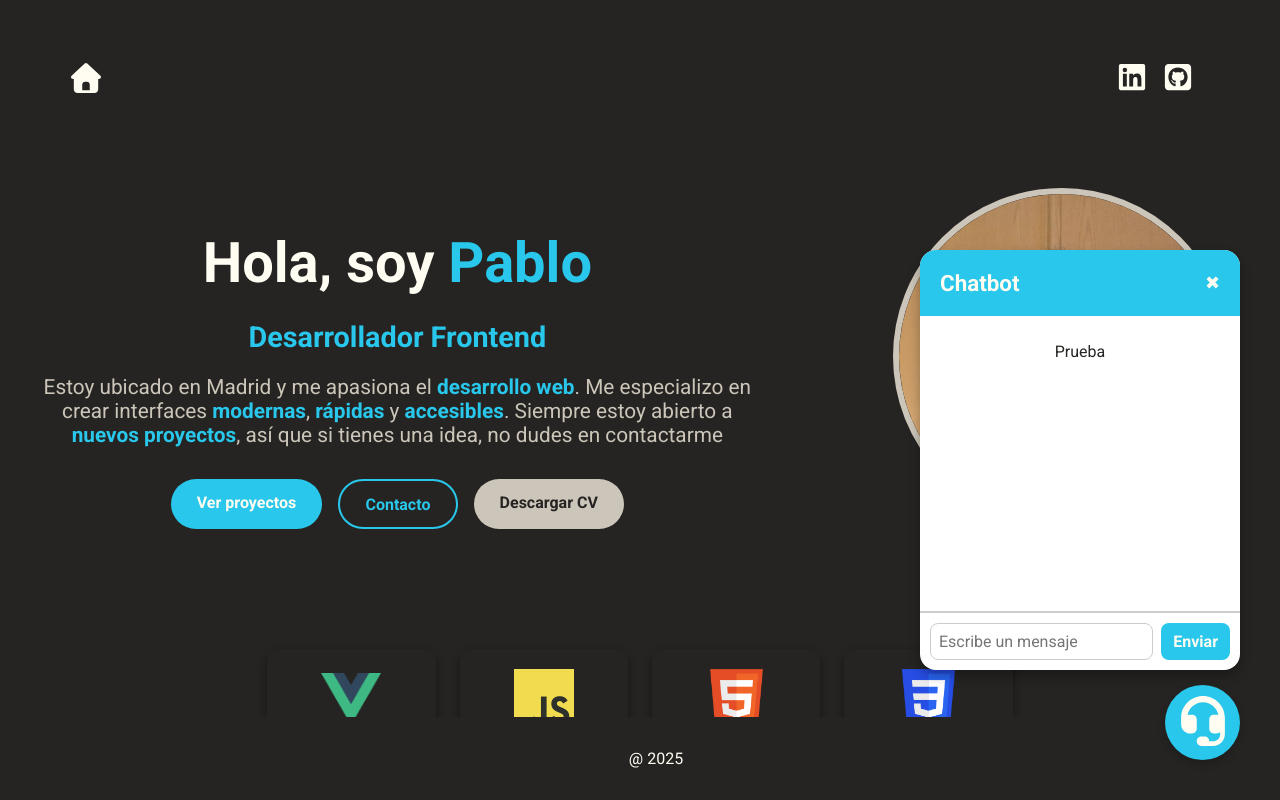
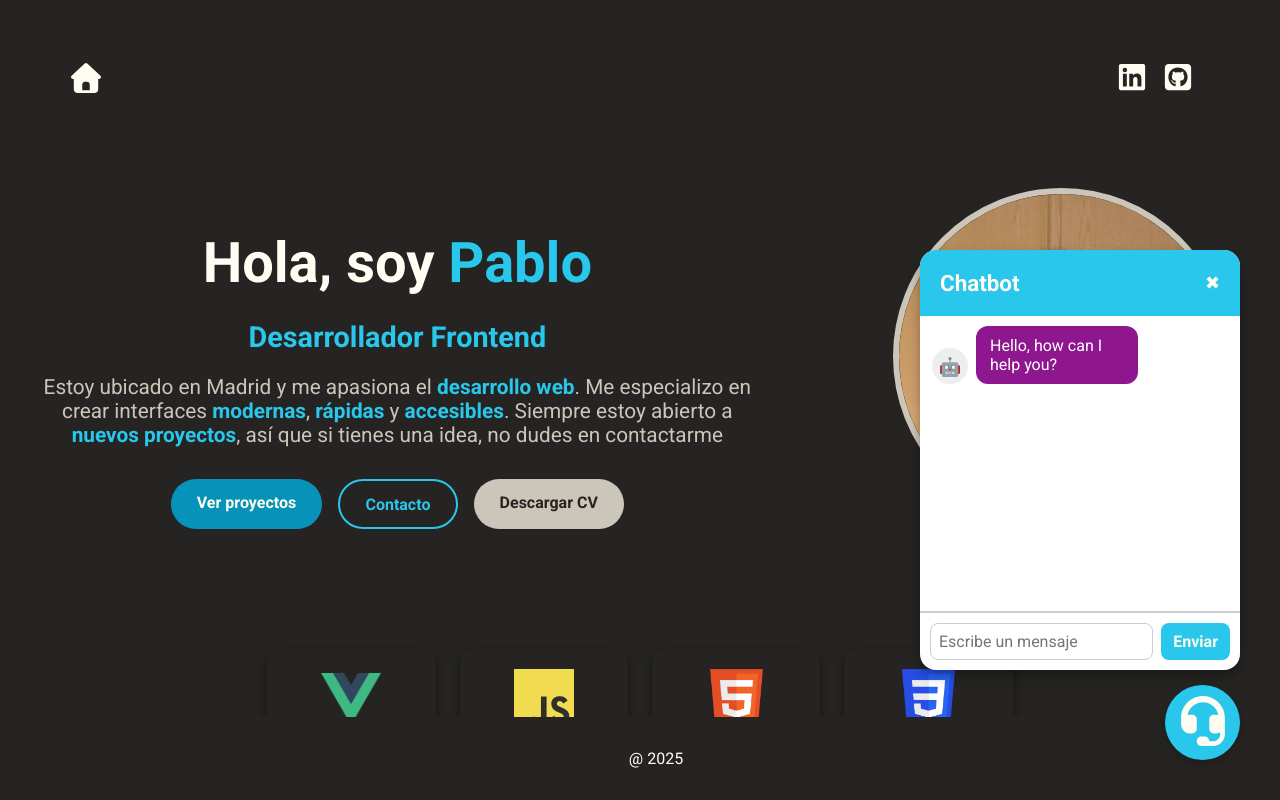
Before and after one commit to pablov-git/portfolio, a Vue app: page / in a window 1280 px wide. Both pictures are taken after a click on the button 1202 px from the left and 722 px from the top of the page. Shown: the top 800 px of the page. Built offline with nearby package versions, Linux system fonts and the light colour scheme.

Commit message:
Many improvements to the chatbot

```diff
--- /dev/null
+++ b/src/components/ChatMessage.vue
@@ -0,0 +1,82 @@
+<script setup>
+defineProps({
+  sender: String,
+  message: String,
+})
+</script>
+
+<template>
+  <div class="message-row" :class="sender === 'user' ? 'user' : 'bot'">
+    <!-- Avatar -->
+    <div class="avatar">
+      <span>{{ sender == 'user' ? '👤' : '🤖' }}</span>
+    </div>
+
+    <!-- Burbuja -->
+    <div :class="sender == 'user' ? 'message-user' : 'message-bot'">
+      {{ message }}
+    </div>
+  </div>
+</template>
+
+<style scoped>
+/* Contenedor que junta avatar + burbuja */
+.message-row {
+  display: flex;
+  align-items: flex-end;
+  margin-bottom: 12px;
+  width: 100%;
+  box-sizing: border-box;
+  gap: 8px;
+  padding: 0 2px;
+}
+
+.message-row.user {
+  display: flex;
+  justify-content: flex-end;
+  flex-direction: row;
+  width: 100%;
+  align-items: flex-end;
+  gap: 8px;
+}
+
+.message-row.bot {
+  justify-content: flex-start;
+  flex-direction: row;
+}
+
+
+/* Avatar */
+.avatar {
+  width: 36px;
+  height: 36px;
+  border-radius: 50%;
+  background-color: #eee;
+  display: flex;
+  align-items: center;
+  justify-content: center;
+  font-size: 18px;
+  flex-shrink: 0;
+}
+
+/* Burbujas */
+.message-user {
+  background-color: #007bff;
+  color: #fff;
+  padding: 10px 14px;
+  border-radius: 12px;
+  max-width: 70%;
+  word-wrap: break-word;
+  text-align: left;
+}
+
+.message-bot {
+  background-color: #8e1790;
+  color: #fff;
+  padding: 10px 14px;
+  border-radius: 12px;
+  max-width: 70%;
+  word-wrap: break-word;
+  text-align: left;
+}
+</style>
--- a/src/components/ChatWindow.vue
+++ b/src/components/ChatWindow.vue
@@ -1,5 +1,6 @@
 <script setup>
-import { defineEmits } from 'vue'
+import { defineEmits, ref, nextTick } from 'vue'
+import ChatMessage from './ChatMessage.vue'
 
 defineProps({
   isOpen: Boolean
@@ -9,8 +10,33 @@ const emit = defineEmits(['close'])
 function closeChat() {
   emit('close')
 }
+
+const inputText = ref('')
+const chatBody = ref(null)
+function sendMessage() {
+  if (!inputText.value.trim()) return;
+  const userMessage = { sender: 'user', message: inputText.value }
+  messageList.value.push(userMessage)
+  inputText.value = ''
+
+  nextTick(() => {
+    if (chatBody.value) {
+      chatBody.value.scrollTo({
+        top: chatBody.value.scrollHeight,
+        behavior: 'smooth'
+      })
+    }
+  })
+}
+
+
+const messageList = ref([
+  {
+    sender: 'bot',
+    message: 'Hello, how can I help you?'
+  }
+])
 </script>
-
 
 <template>
   <div v-if="isOpen" class="chat-window">
@@ -18,17 +44,41 @@ function closeChat() {
       <h3>Chatbot</h3>
       <button class="close-btn" @click="closeChat">✖</button>
     </div>
-    <div class="chat-body">
-      <p>Prueba</p>
+
+    <div class="chat-body" ref="chatBody">
+      <ChatMessage
+        :class="message.sender == 'user' ? 'message-right' : 'message-left'"
+        v-for="message in messageList"
+        :sender="message.sender"
+        :message="message.message"
+        :key="message.message"
+      />
     </div>
+
     <div class="chat-footer">
-      <input type="text" placeholder="Escribe un mensaje" />
-      <button class="send-btn">Enviar</button>
+      <input
+        @keyup.enter="sendMessage"
+        v-model="inputText"
+        class="imput-field"
+        type="text"
+        placeholder="Escribe un mensaje"
+      />
+      <button @click="sendMessage" class="send-btn">Enviar</button>
     </div>
   </div>
 </template>
 
 <style scoped>
+.message-right {
+  width: 70%;
+  margin-left: auto;
+}
+
+.message-left {
+  width: 70%;
+  margin-right: auto;
+}
+
 .chat-window {
   position: fixed;
   bottom: 130px;
@@ -37,7 +87,7 @@ function closeChat() {
   height: 420px;
   background: #fff;
   border-radius: 16px;
-  box-shadow: 0 6px 12px rgba(0,0,0,0.3);
+  box-shadow: 0 6px 12px rgba(0, 0, 0, 0.3);
   display: flex;
   flex-direction: column;
   overflow: hidden;
@@ -63,6 +113,9 @@ function closeChat() {
   flex: 1;
   padding: 10px;
   overflow-y: auto;
+  overflow-x: hidden;
+  display: flex;
+  flex-direction: column;
 }
 
 .chat-body p {
--- a/src/views/HomeView.vue
+++ b/src/views/HomeView.vue
@@ -145,11 +145,15 @@ const technologies = [
   background: var(--sky);
   color: var(--floral-white);
   border: none;
+  box-shadow: 0 0 0 transparent;
+  background-color: rgba(0, 175, 223, 0.8);
 }
 
 .btn--primary:hover {
   background: var(--sky);
-  filter: brightness(1.1);
+  transform: translateY(-2px);
+  box-shadow: 0 4px 15px rgba(0, 200, 255, 0.5);
+  background-color: var(--sky);
 }
 
 .btn--secondary {
```
Also changed, not shown: 1 other file (tests, documents, lock files or other folders).
